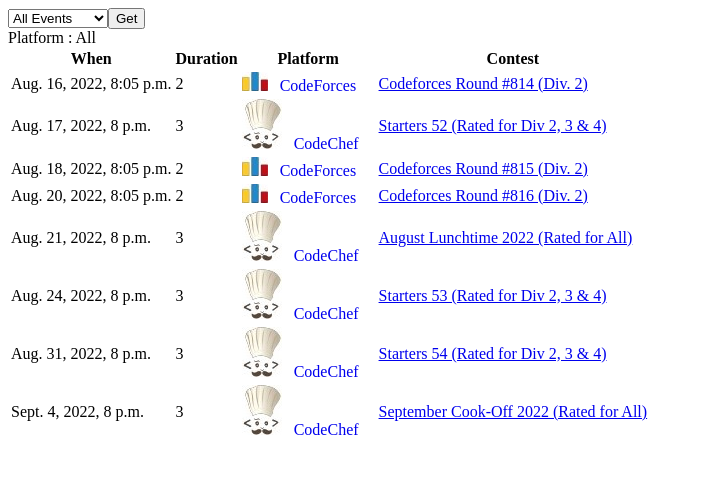
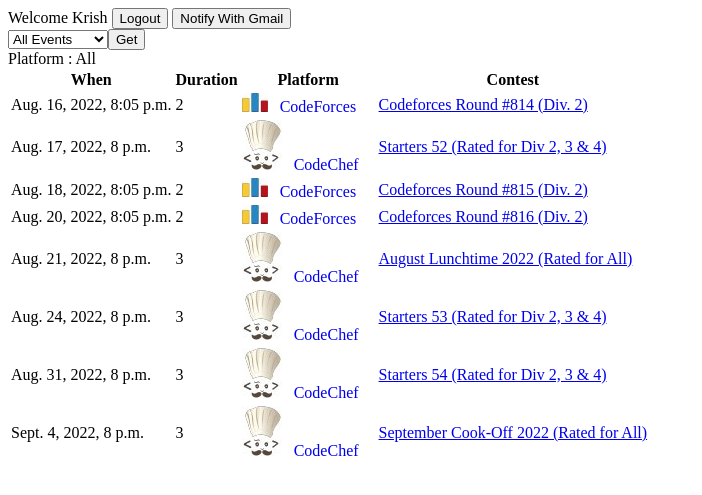
Before and after one commit to parikhkrish02/OnAlert, a Django app: page / in a window 1280 px wide. Shown: the top 495 px of the page, without its empty margins (0-702 px from the left). Run offline with Django 4.2, Linux system fonts and the light colour scheme; a user stored in the database is signed in; data comes from the database, SQL or seed files in the repository; both versions use the stored data as it was after the commit.

Commit message:
Backup1:view index without login

```diff
--- a/Notifier/templates/OnAlert/index.html
+++ b/Notifier/templates/OnAlert/index.html
@@ -8,7 +8,14 @@
 <!-- body of index -->
 {% block body %}
 
-{% comment %} Welcome {{user.uername}} {% endcomment %}
+{% if user.is_authenticated %}
+Welcome {{user.username}}
+<a href="logout/"><button>Logout</button></a>
+{% else %}
+Hey Buddy, Login To Get Notification.
+<a href="login/"><button>With Google</button></a>
+{% endif %}
+<a href="get_notification/"><button>Notify With Gmail</button></a>
 <form action="/" method="post"> {% csrf_token %}
     <div>
         <select id="contest" name="userOpt">
--- a/Notifier/templates/OnAlert/login.html
+++ b/Notifier/templates/OnAlert/login.html
@@ -5,7 +5,8 @@
 {% block body %}
 
 <div class="login">
-    <button><a href="{% url 'social:begin' 'google-oauth2' %}">Login With Google</a></button>
+    Please Login To Continue
+    <a href="{% url 'social:begin' 'google-oauth2' %}"><button>Login With Google</button></a>
 </div>
 
 {% endblock %}
--- a/Notifier/urls.py
+++ b/Notifier/urls.py
@@ -7,6 +7,7 @@ from django.contrib.auth import views as auth_views
 urlpatterns = [
     path('', views.index, name='home'),
     path('login/', views.login, name='login'),
+    path('get_notification/', views.get_notification, name='get_notification'),
     path('logout/', auth_views.LogoutView.as_view(), name='logout'),
     path('social-auth/', include('social_django.urls'), name='social'),
 ]+static(settings.MEDIA_URL, document_root=settings.MEDIA_ROOT)
--- a/Notifier/views.py
+++ b/Notifier/views.py
@@ -1,5 +1,6 @@
 from django.shortcuts import render
 from .models import Contest
+from django.http import HttpResponse
 from django.contrib.auth.decorators import login_required
 
 # Create your views here.
@@ -28,7 +29,7 @@ def byCategory(opt):
 
     return params
 
-@login_required
+# @login_required
 def index(request):
     opt = request.POST.get('userOpt', 'default')
 
@@ -42,3 +43,7 @@ def index(request):
         params = byCategory(opt)
 
     return render(request, 'OnAlert/index.html', params)
+
+@login_required
+def get_notification(request):
+    return HttpResponse("You Will Now Receive Notification<br><a href='/'><button>Back</button></a>")
--- a/OnAlert/settings.py
+++ b/OnAlert/settings.py
@@ -148,7 +148,7 @@ AUTHENTICATION_BACKENDS = [
 LOGIN_URL = 'login'
 LOGIN_REDIRECT_URL = 'home'
 LOGOUT_URL = 'logout'
-LOGOUT_REDIRECT_URL = 'login'
+LOGOUT_REDIRECT_URL = 'home'
 
 SOCIAL_AUTH_GOOGLE_OAUTH2_KEY = '839334258697-u6r3siesv99e4v3v61qkatb3ob1rt0p0.apps.googleusercontent.com'
 SOCIAL_AUTH_GOOGLE_OAUTH2_SECRET ='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'
```
Also changed, not shown: db.sqlite3.
